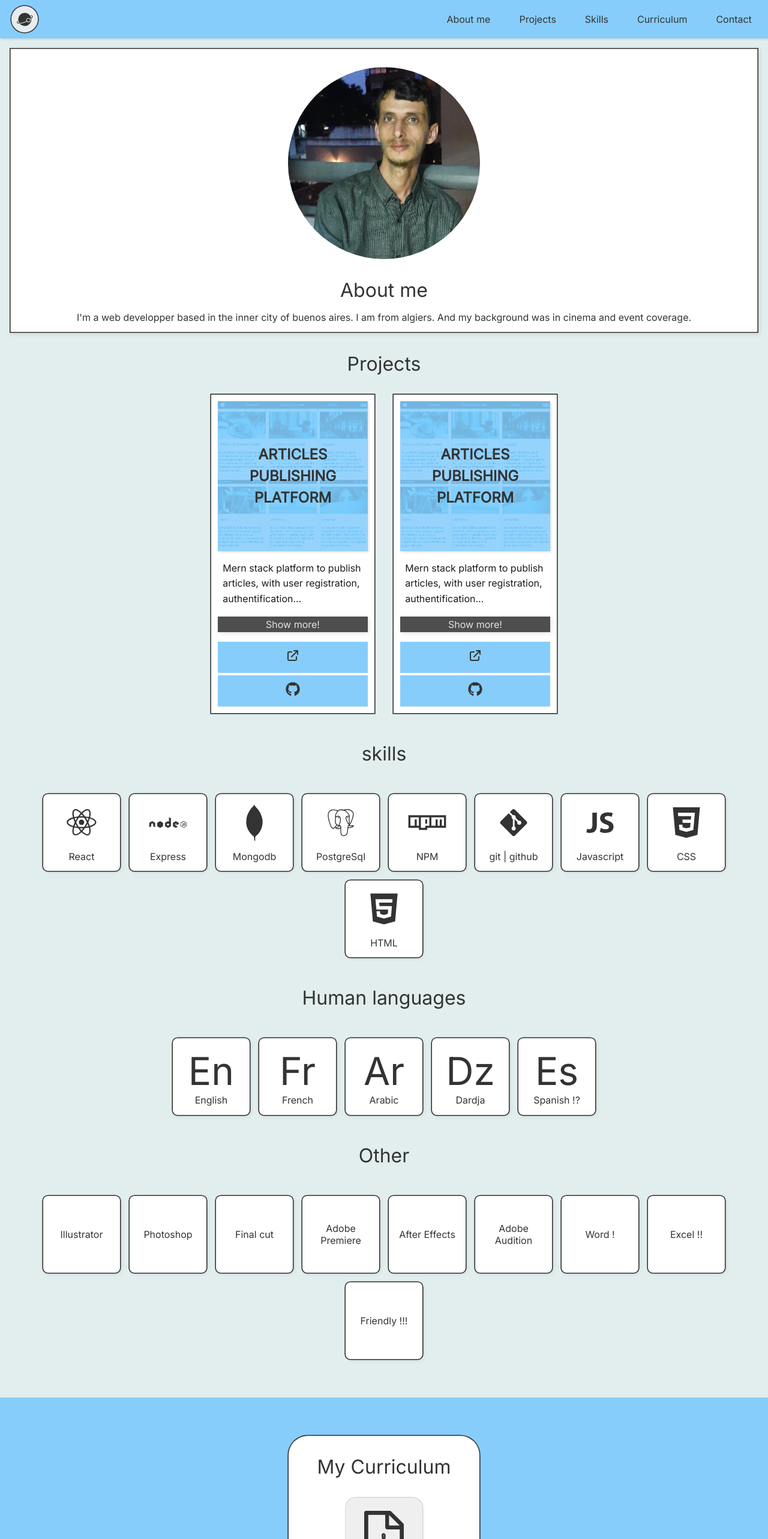
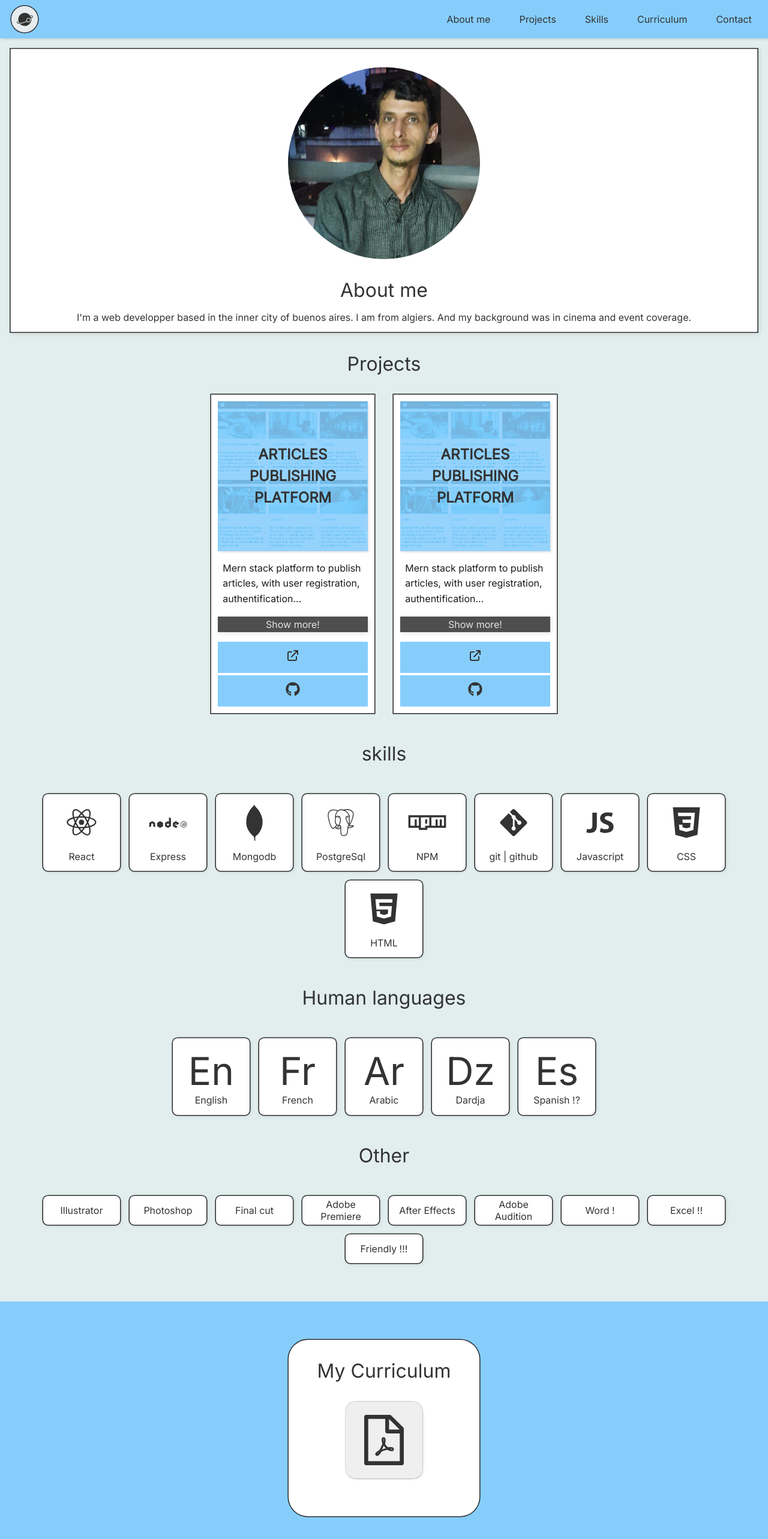
Before and after one commit to akliyachir/portfolio, a React (Vite) app: page / in a window 1280 px wide. Shown: the top 2566 px of the page at 60% size. Built offline with nearby package versions, Linux system fonts and the light colour scheme.

Commit message:
curriculum section

```diff
--- a/src/Components/7-SkillsSection/SkillsSection.css
+++ b/src/Components/7-SkillsSection/SkillsSection.css
@@ -48,3 +48,7 @@
 .SkillsSection .skill_name {
 	text-align: center;
 }
+
+.otherSkillsSmaller {
+	height: 3rem;
+}
--- a/src/Components/7-SkillsSection/SkillsSection.jsx
+++ b/src/Components/7-SkillsSection/SkillsSection.jsx
@@ -38,7 +38,7 @@ export default function SkillsSection() {
 					const { skill_id, skill_name, skill_logo } = skillsItemsLoop;
 					console.log(skill_logo);
 					return (
-						<div key={skill_id} className='skillsItemsLoop'>
+						<div key={skill_id} className='skillsItemsLoop otherSkillsSmaller'>
 							<div className='skill_logo'>{skill_logo}</div>
 							<div className='skill_name'>{skill_name}</div>
 						</div>
```
